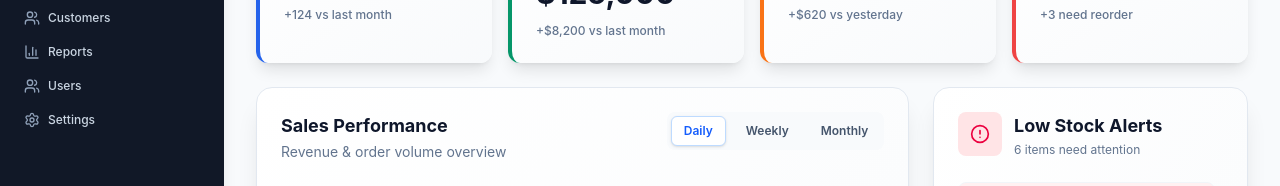
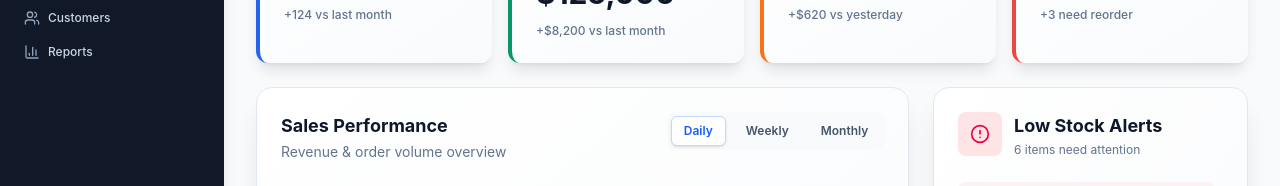
Before and after one commit to redu-1995/inventory-sales-system, a React app in the folder frontend/: page /dashboard in a window 1280 px wide. Shown: the part 285-471 px from the top of the page. Built offline with nearby package versions, Linux system fonts and the light colour scheme; sample sign-in values are in the browser's storage; the HTML template or start-up script is replaced by a standard one.

Commit message:
feat(customers): create customer management components (stats, filters, table, modal, details)

```diff
--- a/frontend/src/components/layout/Sidebar.jsx
+++ b/frontend/src/components/layout/Sidebar.jsx
@@ -55,16 +55,7 @@ export default function Sidebar() {
       path: "/reports",
       icon: BarChart3,
     },
-    {
-      name: "Users",
-      path: "/users",
-      icon: Users,
-    },
-    {
-      name: "Settings",
-      path: "/settings",
-      icon: Settings,
-    },
+
   ];
 
   return (
```
Also changed, not shown: frontend/src/components/customer/CustomerDetailsModal.jsx (added), frontend/src/components/customer/CustomerFilters.jsx (added), frontend/src/components/customer/CustomerModal.jsx (added), frontend/src/components/customer/CustomerRow.jsx (added), frontend/src/components/customer/CustomerStats.jsx (added), frontend/src/components/customer/CustomerTable.jsx (added).
